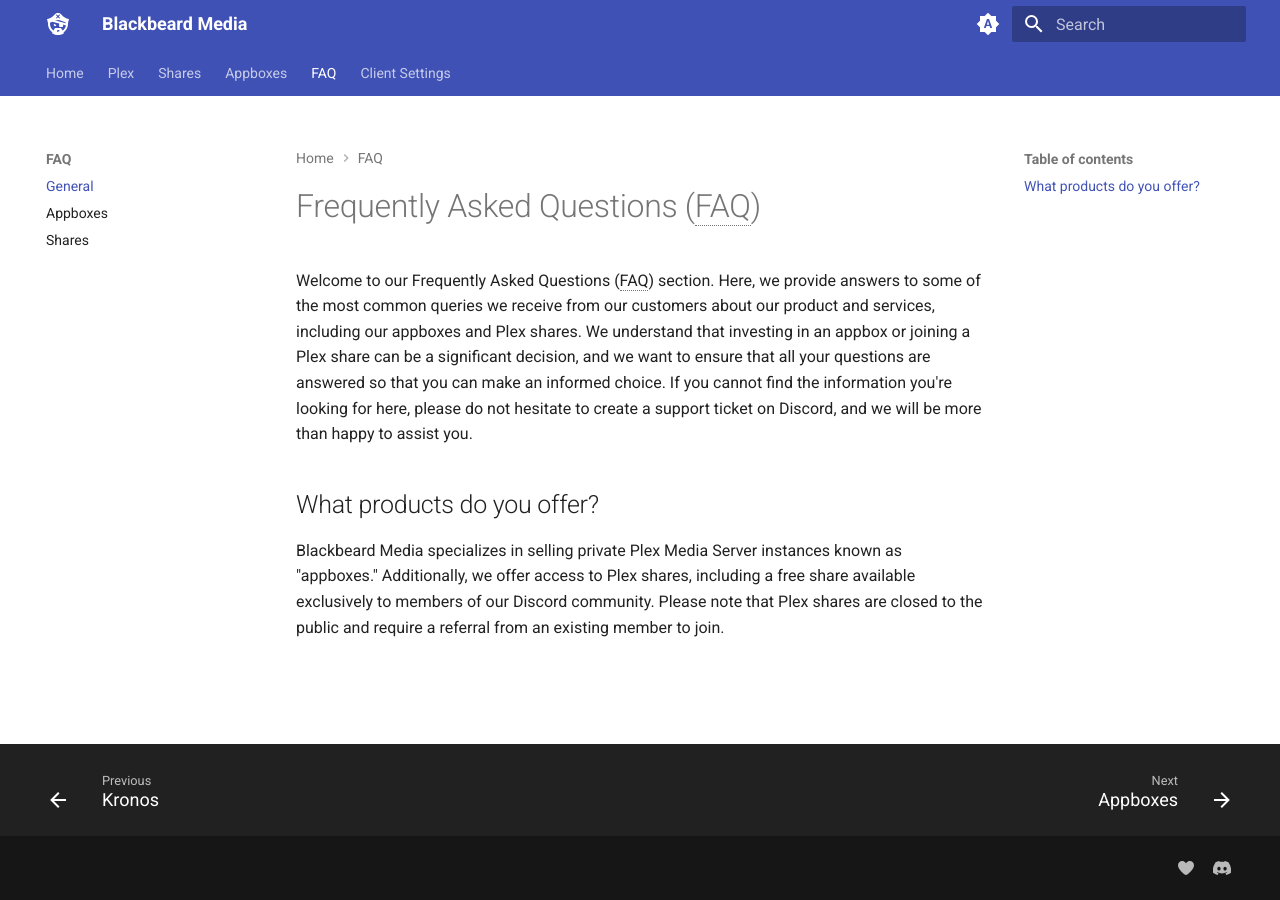
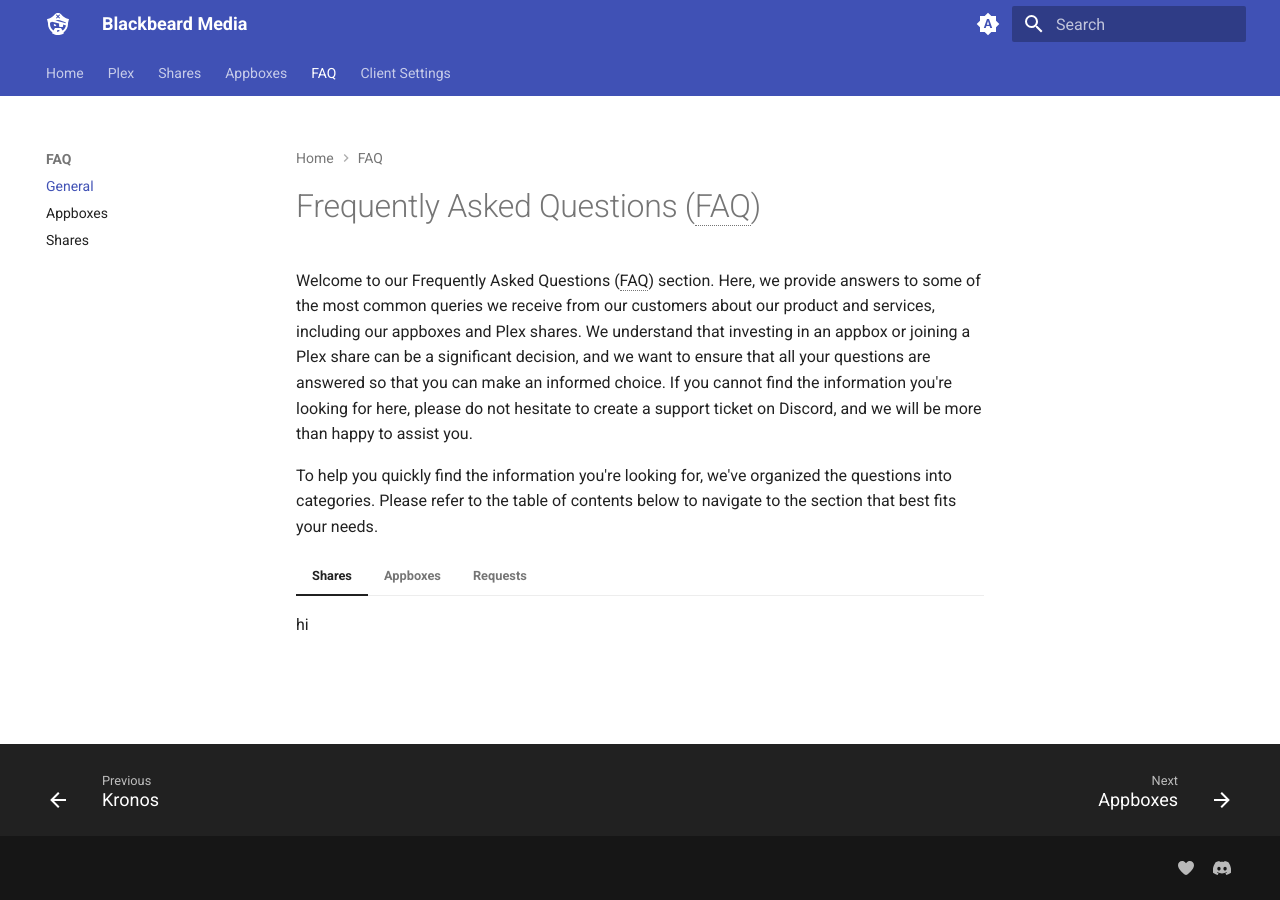
Before and after one commit to neomedia6989/docs-2, an MkDocs documentation site: the page built from docs/faq/general.md, in a window 1280 px wide. Built offline with MkDocs 1.6.1 and Material for MkDocs 9.7.7, drawn with Linux system fonts in a browser that asks for light colours.

Commit message:
Update general.md

```diff
--- a/docs/faq/general.md
+++ b/docs/faq/general.md
@@ -2,6 +2,16 @@
 
 Welcome to our Frequently Asked Questions (FAQ) section. Here, we provide answers to some of the most common queries we receive from our customers about our product and services, including our appboxes and Plex shares. We understand that investing in an appbox or joining a Plex share can be a significant decision, and we want to ensure that all your questions are answered so that you can make an informed choice. If you cannot find the information you're looking for here, please do not hesitate to create a support ticket on Discord, and we will be more than happy to assist you.
 
-## What products do you offer?
+To help you quickly find the information you're looking for, we've organized the questions into categories. Please refer to the table of contents below to navigate to the section that best fits your needs.
 
-Blackbeard Media specializes in selling private Plex Media Server instances known as "appboxes." Additionally, we offer access to Plex shares, including a free share available exclusively to members of our Discord community. Please note that Plex shares are closed to the public and require a referral from an existing member to join.
+=== "Shares"
+
+    hi
+
+=== "Appboxes"
+
+    hi
+
+=== "Requests"
+
+    hi
```
